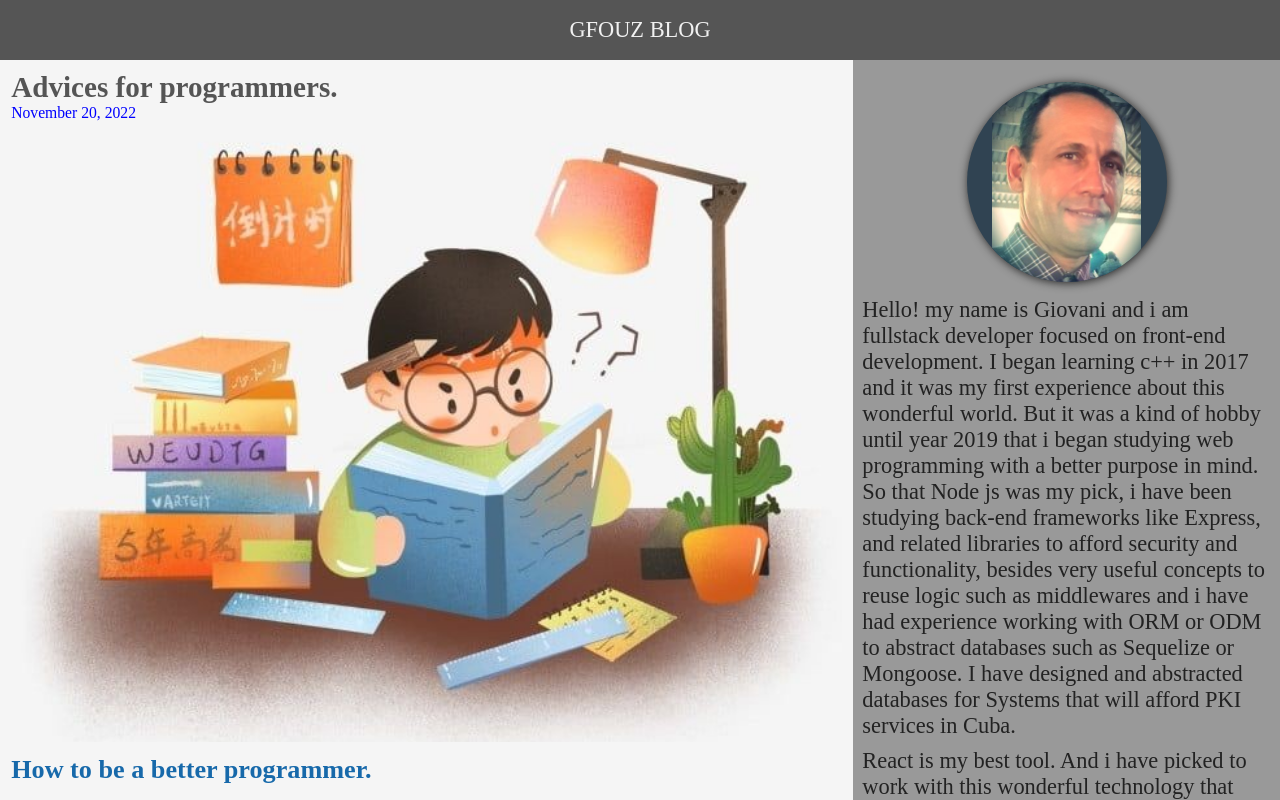
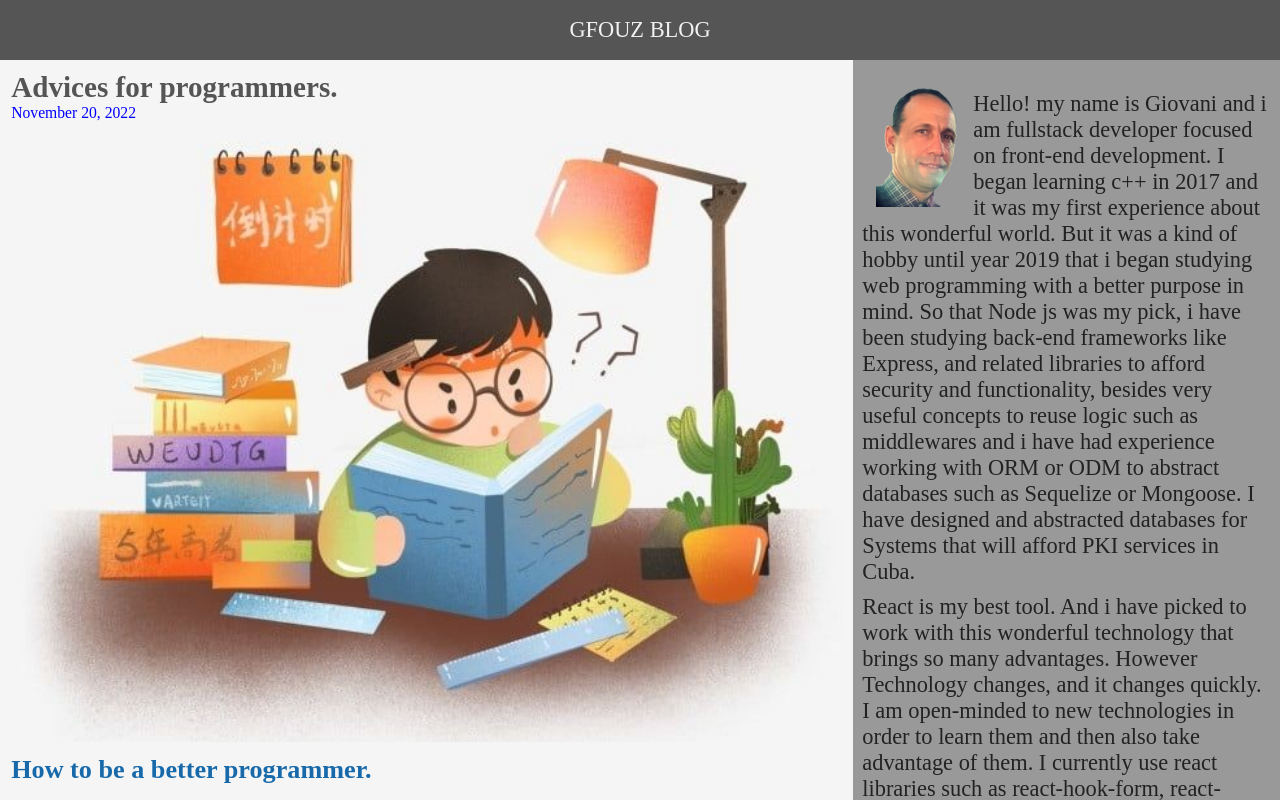
Before and after one commit to gfouz/blog-latest, a Next.js app: page /next-blog-2023/posts/advices in a window 1280 px wide. Shown: the top 800 px of the page. Built offline with nearby package versions, Linux system fonts and the light colour scheme.

Commit message:
fixing mistakes

```diff
--- a/src/pages/index.tsx
+++ b/src/pages/index.tsx
@@ -151,6 +151,9 @@ export async function getStaticProps(){
 }
 
 
+//npm install --save react-pdf
+
+
 //https://gfouz.github.io/next-blog-2023
 
 /*
--- a/src/pages/posts/[slug].tsx
+++ b/src/pages/posts/[slug].tsx
@@ -156,13 +156,14 @@ const PostSidebar = styled.aside`
     margin: 0.4em;
   }
 ;`
-const SidebarImage = styled.img.attrs({ src: '/next-blog-2023/images/gfouz.jpg', alt: 'gfouz'})`
-  width: 200px;
-  height: 200px;
+const SidebarImage = styled.img.attrs({ src: '/next-blog-2023/images/gfouz.png', alt: 'gfouz'})`
+  width: 120px;
+  height: 120px;
+  float: left;
   object-fit: contain;
-  border-radius: 50%;
-  background-color: #304352;
-  box-shadow: 1px 1px 10px #222222;
+  position: relative;
+  left: 7px;
+  top: 5px;
 `;
 const SidebarLinks = styled.div`
  text-align: left;
```
Also changed, not shown: public/images/gfouz.png (added), public/images/gfouz1.jpg (renamed from public/images/gfouz.jpg).
